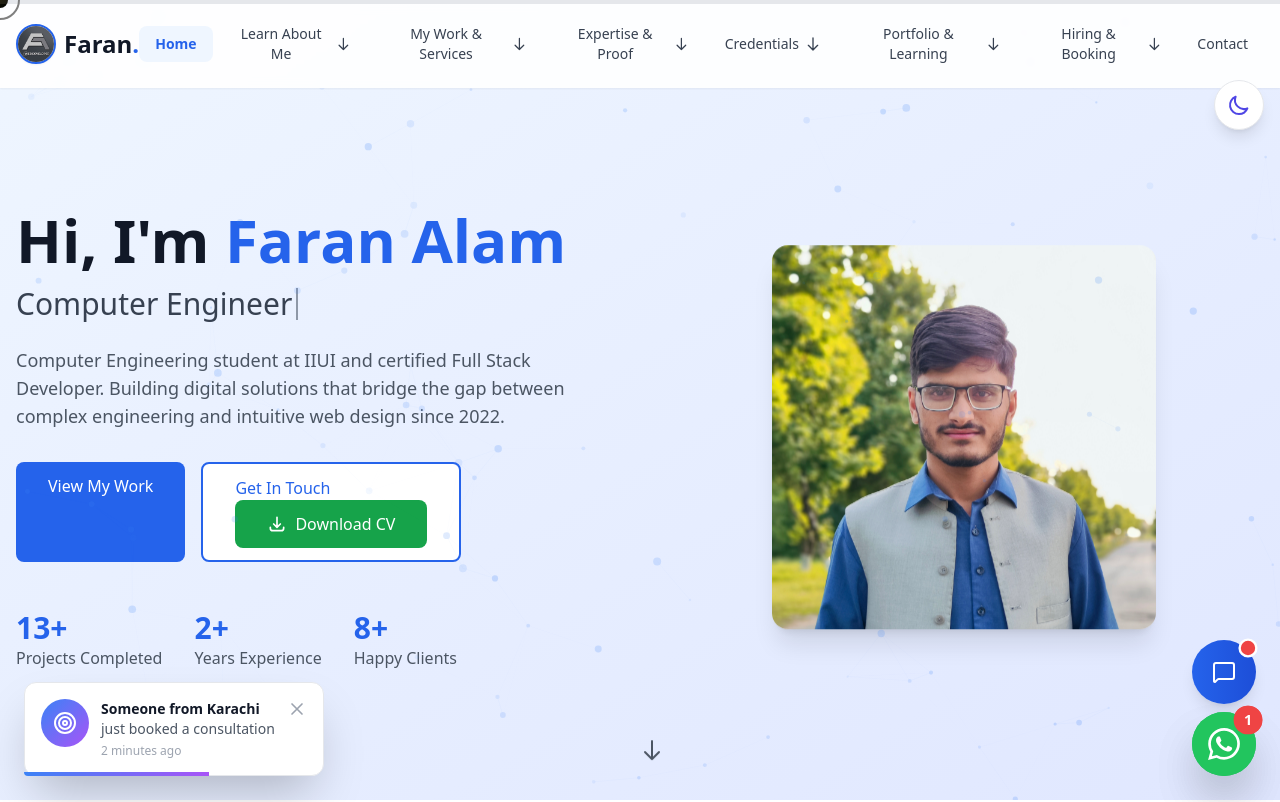
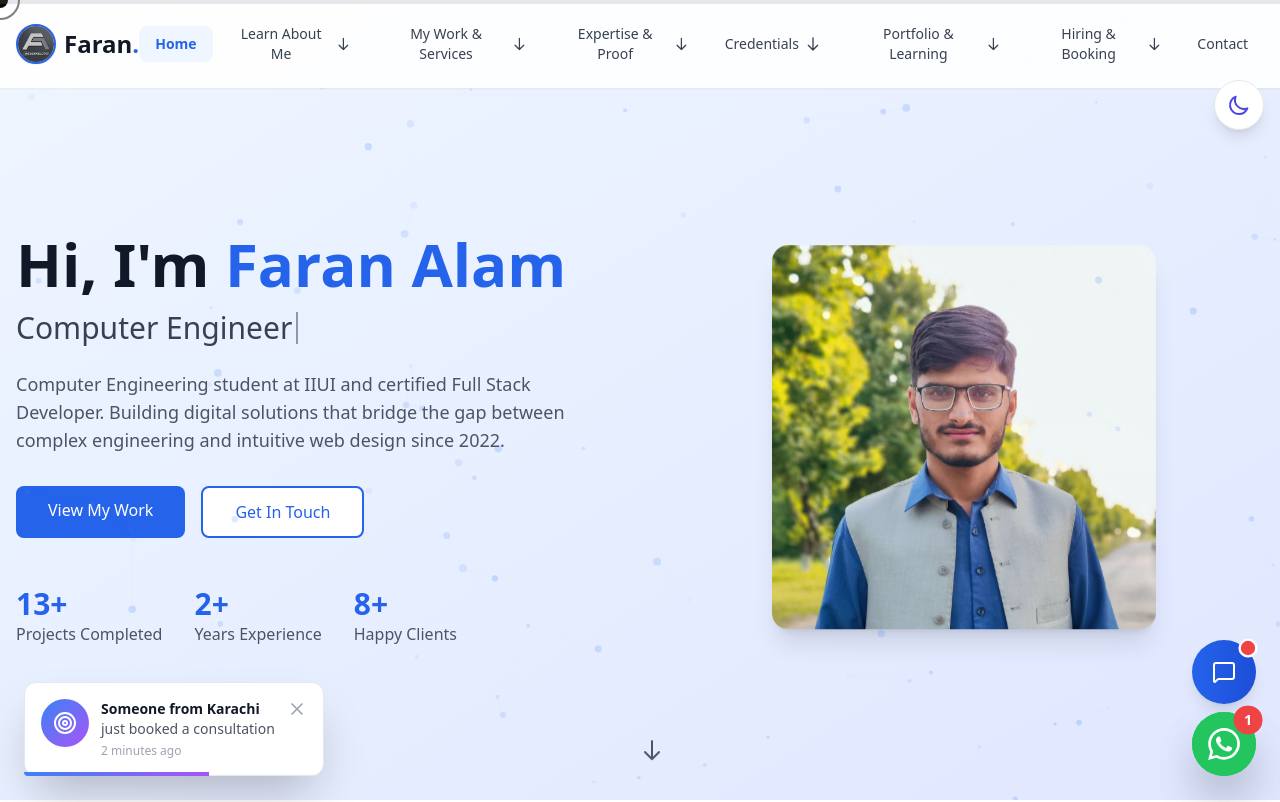
Before and after one commit to FaranAlam/faran-new-portfolio, a Next.js app: page / in a window 1280 px wide. Shown: the top 802 px of the page. Built offline with nearby package versions, Linux system fonts and the light colour scheme.

Commit message:
Remove duplicate Hero CV button

```diff
--- a/components/sections/Hero.tsx
+++ b/components/sections/Hero.tsx
@@ -59,16 +59,6 @@ export default function Hero() {
                   className="px-8 py-3 bg-white dark:bg-gray-800 text-blue-600 dark:text-blue-400 border-2 border-blue-600 dark:border-blue-400 rounded-lg hover:bg-blue-50 dark:hover:bg-gray-700 transition-all duration-300 font-medium hover:scale-105 hover:shadow-lg"
                 >
                   Get In Touch
-                                <a
-                                  href="/resume.pdf"
-                                  download="Faran_Alam_CV.pdf"
-                                  className="px-8 py-3 bg-green-600 dark:bg-green-500 text-white rounded-lg hover:bg-green-700 dark:hover:bg-green-600 transition-all duration-300 font-medium hover:scale-105 hover:shadow-lg flex items-center gap-2"
-                                >
-                                  <svg className="w-5 h-5" fill="none" stroke="currentColor" strokeWidth="2" viewBox="0 0 24 24">
-                                    <path strokeLinecap="round" strokeLinejoin="round" d="M4 16v1a3 3 0 003 3h10a3 3 0 003-3v-1m-4-4l-4 4m0 0l-4-4m4 4V4" />
-                                  </svg>
-                                  Download CV
-                                </a>
                 </a>
               </div>
             </FadeIn>
```
